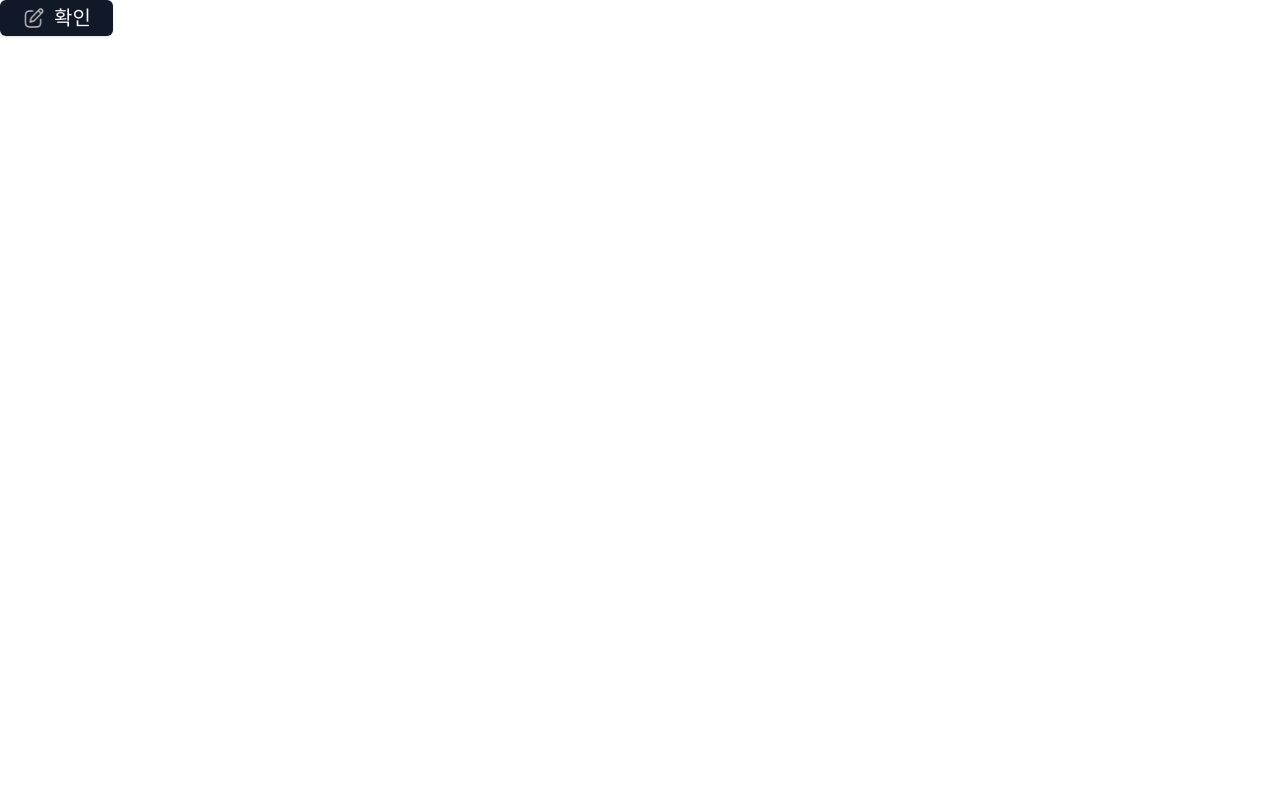
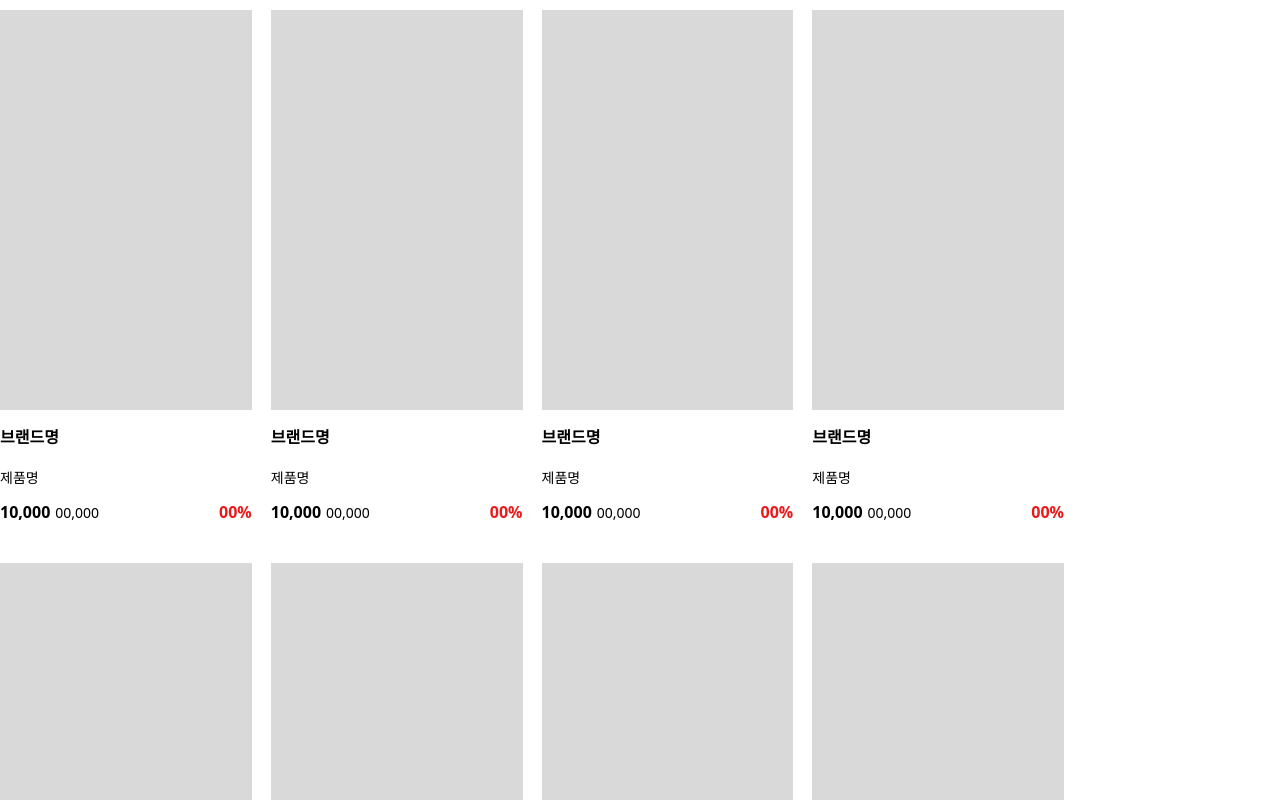
Before and after one commit to ormcamp-fe-3rd/swim360, a React (Vite) app in the folder frontend/: page /products in a window 1280 px wide. Shown: the top 800 px of the page. Built offline with nearby package versions, Linux system fonts and the light colour scheme.

Commit message:
feat: ProductItem 컴포넌트

```diff
--- a/frontend/src/components/common/ConfirmButton.tsx
+++ b/frontend/src/components/common/ConfirmButton.tsx
@@ -9,7 +9,7 @@ interface ConfirmButtonProps {
 
 function ConfirmButton({ text, width, font, iconUrl }: ConfirmButtonProps) {
   return (
-    <Button className={"rounded-4 px-[22px] " + "w-" + width + " " + font}>
+    <Button className={"rounded-4 py-[22px] " + "w-" + width + " " + font}>
       {iconUrl && <img className="h-6 w-6" src={iconUrl} alt={text} />}
       {text}
     </Button>
--- /dev/null
+++ b/frontend/src/components/product-list/ProductItem.tsx
@@ -0,0 +1,20 @@
+function ProductItem() {
+  return (
+    <div className="my-[10px]">
+      <div className="mb-2 h-[400px] bg-[#D9D9D9]"></div>
+      <div>
+        <div className="mb-3 py-[6.5px] font-semibold">브랜드명</div>
+        <div className="mb-3 text-[14px]">제품명</div>
+        <div className="flex justify-between">
+          <div className="flex items-center">
+            <div className="mr-[5px] font-semibold">10,000</div>
+            <div className="text-[14px]">00,000</div>
+          </div>
+          <div className="font-semibold text-[#ED1818]">00%</div>
+        </div>
+      </div>
+    </div>
+  );
+}
+
+export default ProductItem;
--- a/frontend/src/routes/pages/ProductList.tsx
+++ b/frontend/src/routes/pages/ProductList.tsx
@@ -1,14 +1,17 @@
-import ConfirmButton from "@/components/common/ConfirmButton";
+import ProductItem from "@/components/product-list/ProductItem";
 
 function ProductList() {
+  const productDummyArray = [
+    1, 2, 3, 4, 5, 6, 7, 8, 9, 10, 11, 12, 13, 14, 15, 16,
+  ];
+
   return (
-    <div>
-      <ConfirmButton
-        text="확인"
-        width="full"
-        font="text-xl"
-        iconUrl="/public/images/icon-reviews.png"
-      />
+    <div className="flex">
+      <div className="mr-20 grid w-[1064px] grid-cols-4 gap-[19px]">
+        {productDummyArray.map((product, i) => (
+          <ProductItem key={i} /> // 데이터 불러오면 [product.id로]
+        ))}
+      </div>
     </div>
   );
 }
--- a/frontend/src/styles/output.css
+++ b/frontend/src/styles/output.css
@@ -558,8 +558,61 @@ video {
   --radius: 0.5rem;
 }
 
+.invisible {
+  visibility: hidden;
+}
+
+.my-\[10px\] {
+  margin-top: 10px;
+  margin-bottom: 10px;
+}
+
+.mr-\[5px\] {
+  margin-right: 5px;
+}
+
+.mb-3 {
+  margin-bottom: 0.75rem;
+}
+
+.mb-2 {
+  margin-bottom: 0.5rem;
+}
+
+.mb-5 {
+  margin-bottom: 1.25rem;
+}
+
+.mt-\[10px\] {
+  margin-top: 10px;
+}
+
+.mr-20 {
+  margin-right: 5rem;
+}
+
+.mb-\[21px\] {
+  margin-bottom: 21px;
+}
+
+.mb-\[11px\] {
+  margin-bottom: 11px;
+}
+
+.flex {
+  display: flex;
+}
+
 .inline-flex {
   display: inline-flex;
+}
+
+.grid {
+  display: grid;
+}
+
+.hidden {
+  display: none;
 }
 
 .h-10 {
@@ -578,6 +631,10 @@ video {
   height: 2.25rem;
 }
 
+.h-\[400px\] {
+  height: 400px;
+}
+
 .w-6 {
   width: 1.5rem;
 }
@@ -590,6 +647,38 @@ video {
   width: 100%;
 }
 
+.w-\[100px\] {
+  width: 100px;
+}
+
+.w-\[200px\] {
+  width: 200px;
+}
+
+.w-\[252px\] {
+  width: 252px;
+}
+
+.w-\[1064px\] {
+  width: 1064px;
+}
+
+.cursor-pointer {
+  cursor: pointer;
+}
+
+.grid-cols-4 {
+  grid-template-columns: repeat(4, minmax(0, 1fr));
+}
+
+.grid-cols-2 {
+  grid-template-columns: repeat(2, minmax(0, 1fr));
+}
+
+.items-end {
+  align-items: flex-end;
+}
+
 .items-center {
   align-items: center;
 }
@@ -598,8 +687,16 @@ video {
   justify-content: center;
 }
 
+.justify-between {
+  justify-content: space-between;
+}
+
 .gap-2 {
   gap: 0.5rem;
+}
+
+.gap-\[19px\] {
+  gap: 19px;
 }
 
 .whitespace-nowrap {
@@ -639,6 +736,16 @@ video {
   background-color: rgb(255 255 255 / var(--tw-bg-opacity, 1));
 }
 
+.bg-slate-600 {
+  --tw-bg-opacity: 1;
+  background-color: rgb(71 85 105 / var(--tw-bg-opacity, 1));
+}
+
+.bg-\[\#D9D9D9\] {
+  --tw-bg-opacity: 1;
+  background-color: rgb(217 217 217 / var(--tw-bg-opacity, 1));
+}
+
 .px-3 {
   padding-left: 0.75rem;
   padding-right: 0.75rem;
@@ -664,6 +771,21 @@ video {
   padding-bottom: 0.5rem;
 }
 
+.py-\[22px\] {
+  padding-top: 22px;
+  padding-bottom: 22px;
+}
+
+.py-\[6\.5px\] {
+  padding-top: 6.5px;
+  padding-bottom: 6.5px;
+}
+
+.py-\[10px\] {
+  padding-top: 10px;
+  padding-bottom: 10px;
+}
+
 .text-sm {
   font-size: 0.875rem;
   line-height: 1.25rem;
@@ -674,18 +796,20 @@ video {
   line-height: 1rem;
 }
 
-.text-2xl {
-  font-size: 1.5rem;
-  line-height: 2rem;
+.text-\[14px\] {
+  font-size: 14px;
 }
 
-.text-xl {
-  font-size: 1.25rem;
-  line-height: 1.75rem;
+.text-\[26px\] {
+  font-size: 26px;
 }
 
 .font-medium {
   font-weight: 500;
+}
+
+.font-semibold {
+  font-weight: 600;
 }
 
 .text-gray-50 {
@@ -698,9 +822,9 @@ video {
   color: rgb(17 24 39 / var(--tw-text-opacity, 1));
 }
 
-.text-red-500 {
+.text-\[\#ED1818\] {
   --tw-text-opacity: 1;
-  color: rgb(239 68 68 / var(--tw-text-opacity, 1));
+  color: rgb(237 24 24 / var(--tw-text-opacity, 1));
 }
 
 .underline-offset-4 {
@@ -754,6 +878,10 @@ video {
   font-style: normal;
 }
 
+.first\:cursor-pointer:first-child {
+  cursor: pointer;
+}
+
 .hover\:bg-gray-100:hover {
   --tw-bg-opacity: 1;
   background-color: rgb(243 244 246 / var(--tw-bg-opacity, 1));
@@ -771,6 +899,10 @@ video {
   background-color: rgb(239 68 68 / 0.9);
 }
 
+.hover\:font-semibold:hover {
+  font-weight: 600;
+}
+
 .hover\:text-gray-900:hover {
   --tw-text-opacity: 1;
   color: rgb(17 24 39 / var(--tw-text-opacity, 1));
@@ -778,6 +910,30 @@ video {
 
 .hover\:underline:hover {
   text-decoration-line: underline;
+}
+
+.hover\:decoration-\[\#4C75F2\]:hover {
+  text-decoration-color: #4C75F2;
+}
+
+.hover\:decoration-wavy:hover {
+  text-decoration-style: wavy;
+}
+
+.hover\:underline-offset-8:hover {
+  text-underline-offset: 8px;
+}
+
+.focus\:font-semibold:focus {
+  font-weight: 600;
+}
+
+.focus\:underline:focus {
+  text-decoration-line: underline;
+}
+
+.focus\:underline-offset-8:focus {
+  text-underline-offset: 8px;
 }
 
 .focus-visible\:outline-none:focus-visible {
@@ -802,6 +958,30 @@ video {
 
 .disabled\:opacity-50:disabled {
   opacity: 0.5;
+}
+
+.group:hover .group-hover\:block {
+  display: block;
+}
+
+.group:focus .group-focus\:block {
+  display: block;
+}
+
+.peer:hover ~ .peer-hover\:visible {
+  visibility: visible;
+}
+
+.peer:hover ~ .peer-hover\:block {
+  display: block;
+}
+
+.peer:focus ~ .peer-focus\:visible {
+  visibility: visible;
+}
+
+.peer:focus ~ .peer-focus\:block {
+  display: block;
 }
 
 .dark\:border-gray-800:is(.dark *) {
```
Also changed, not shown: frontend/public/images/underline-menu.png (added), frontend/src/components/product-list/Component.tsx (deleted).
